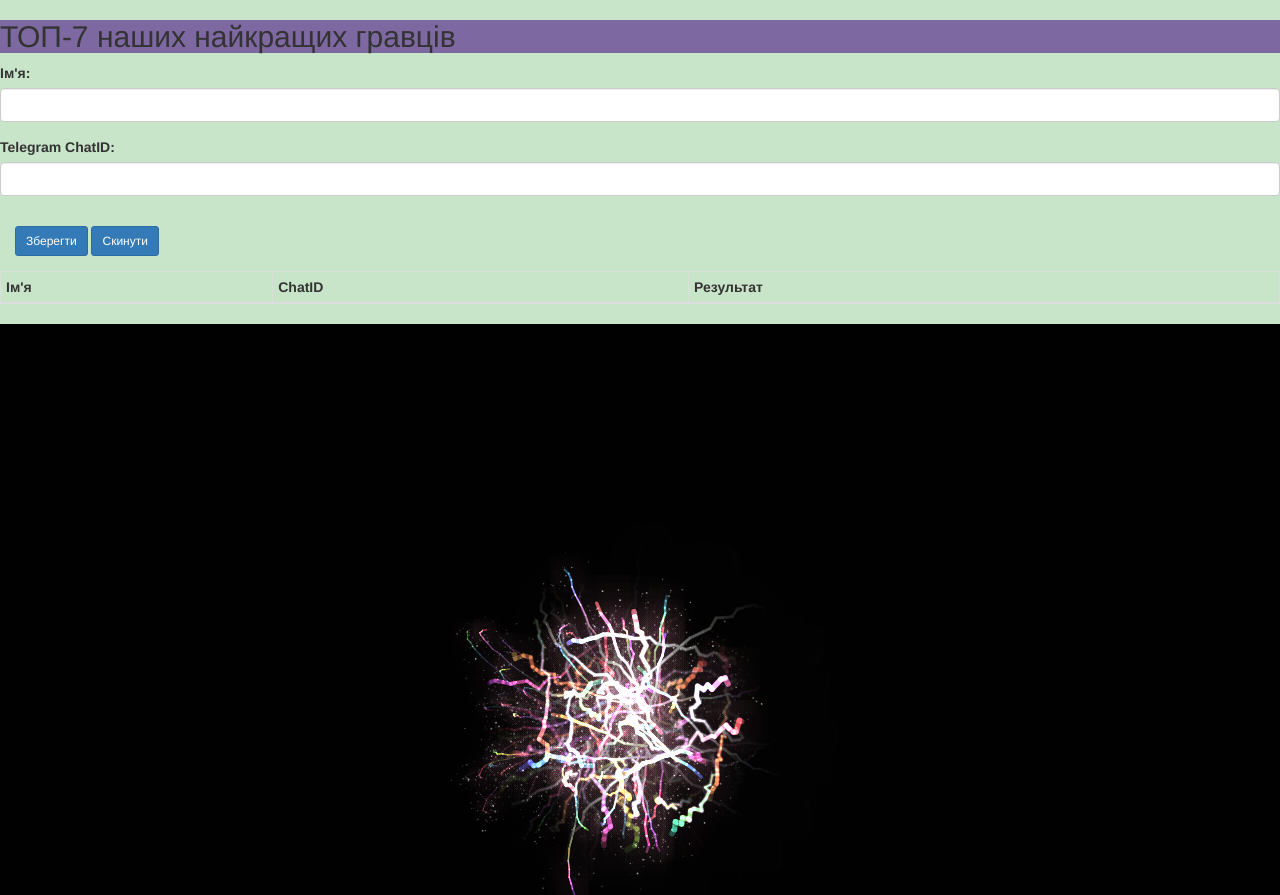
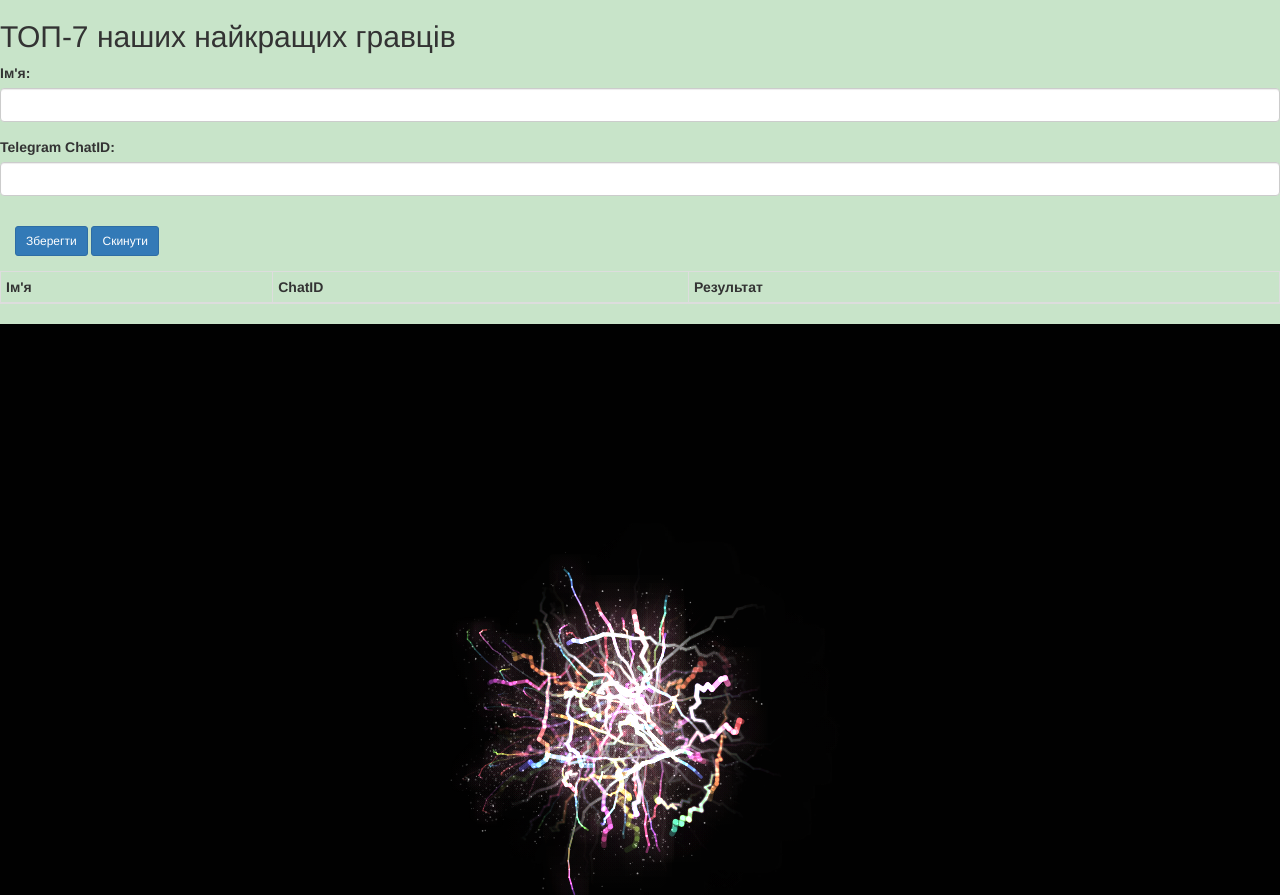
Before and after one commit to lushpen/MaxSite, a website: page public/index.html in a window 1280 px wide. Shown: the top 895 px of the page. Drawn offline with nearby package versions, Linux system fonts and the light colour scheme; no server answers; animation ran at ten frames a second.

Commit message:
Add files via upload

```diff
--- a/public/styles/styles.css
+++ b/public/styles/styles.css
@@ -15,7 +15,8 @@ body {
 } */
 /* заголовок */
 .header
-{background: #7e68a1;
+{
+  /* background: #7e68a1; */
   width: 80;
   height: 80;
   position: top;
```
